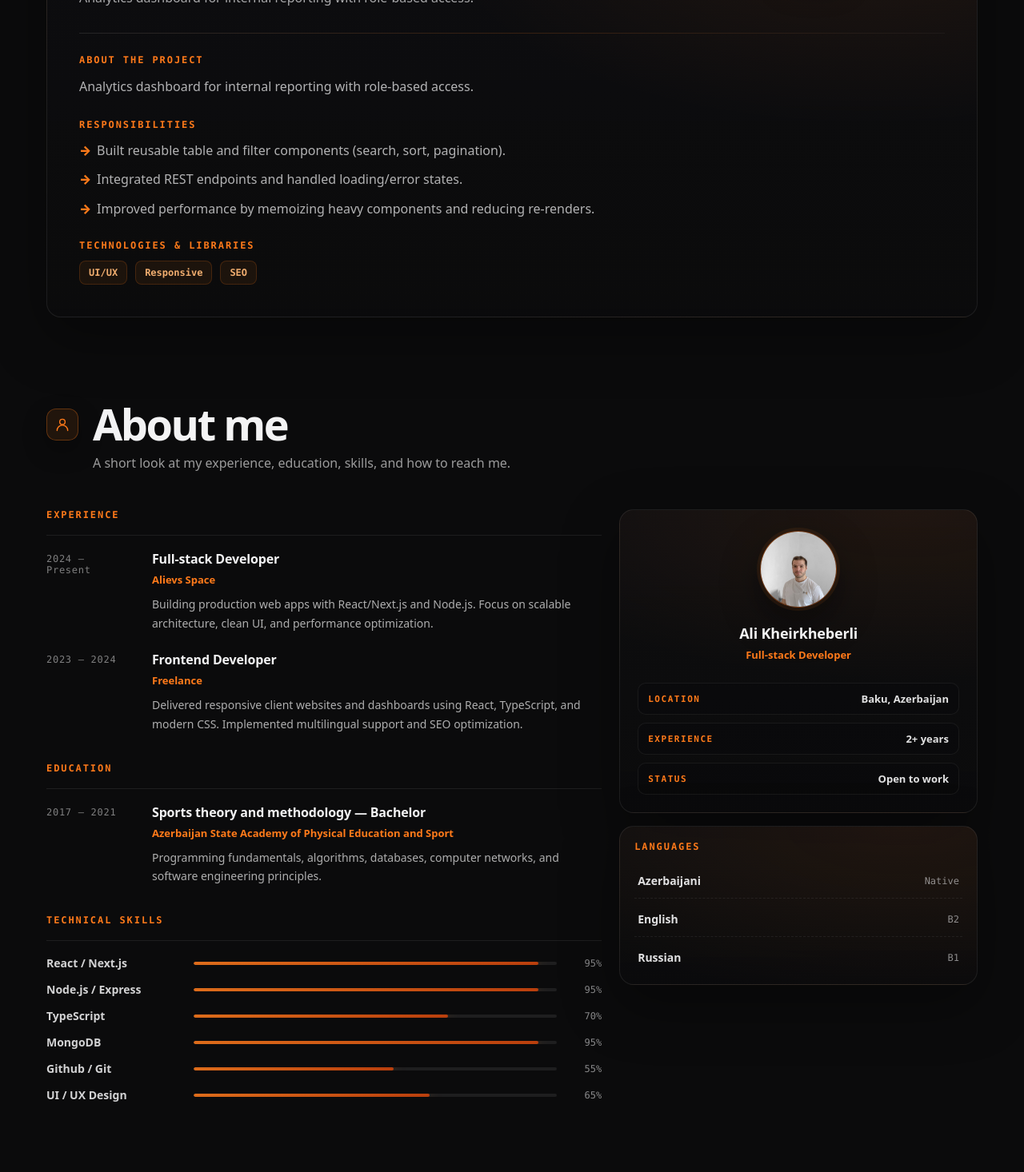
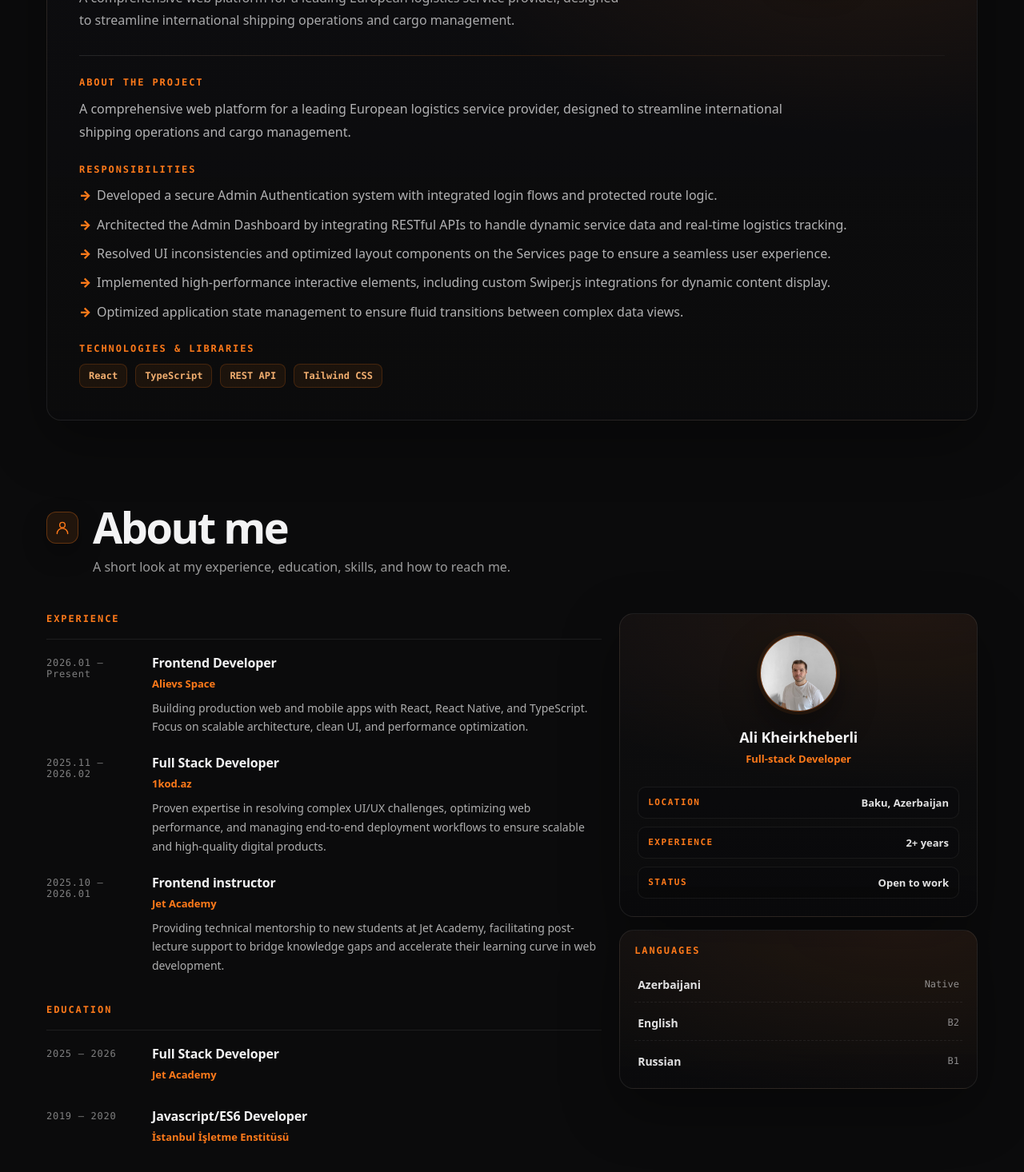
Before and after one commit to Alikh0801/Portfolio, a React (Vite) app in the folder client/: page / in a window 1280 px wide. Shown: the part 2500-3966 px from the top of the page at 80% size. Built offline with nearby package versions, Linux system fonts and the light colour scheme.

Commit message:
data updated

```diff
--- a/client/src/data/about.ts
+++ b/client/src/data/about.ts
@@ -9,7 +9,7 @@ export type Education = {
   period: string;
   degree: string;
   school: string;
-  description: string;
+  description?: string;
 };
 
 export type Skill = {
@@ -44,38 +44,56 @@ export const aboutProfile: AboutProfile = {
 
 export const experiences: Experience[] = [
   {
-    period: "2024 — Present",
-    role: "Full-stack Developer",
+    period: "2026.01 — Present",
+    role: "Frontend Developer",
     company: "Alievs Space",
     description:
-      "Building production web apps with React/Next.js and Node.js. Focus on scalable architecture, clean UI, and performance optimization.",
+      "Building production web and mobile apps with React, React Native, and TypeScript. Focus on scalable architecture, clean UI, and performance optimization.",
   },
   {
-    period: "2023 — 2024",
-    role: "Frontend Developer",
-    company: "Freelance",
+    period: "2025.11 — 2026.02",
+    role: "Full Stack Developer",
+    company: "1kod.az",
     description:
-      "Delivered responsive client websites and dashboards using React, TypeScript, and modern CSS. Implemented multilingual support and SEO optimization.",
+      "Proven expertise in resolving complex UI/UX challenges, optimizing web performance, and managing end-to-end deployment workflows to ensure scalable and high-quality digital products.",
+  },
+  {
+    period: "2025.10 — 2026.01",
+    role: "Frontend instructor",
+    company: "Jet Academy",
+    description:
+      "Providing technical mentorship to new students at Jet Academy, facilitating post-lecture support to bridge knowledge gaps and accelerate their learning curve in web development.",
   },
 ];
 
 export const education: Education[] = [
   {
+    period: "2025 — 2026",
+    degree: "Full Stack Developer",
+    school: "Jet Academy",
+  },
+  {
+    period: "2019 — 2020",
+    degree: "Javascript/ES6 Developer",
+    school: "İstanbul İşletme Enstitüsü",
+  },
+  {
     period: "2017 — 2021",
     degree: "Sports theory and methodology — Bachelor",
     school: "Azerbaijan State Academy of Physical Education and Sport",
-    description:
-      "Programming fundamentals, algorithms, databases, computer networks, and software engineering principles.",
   },
 ];
 
 export const skills: Skill[] = [
-  { name: "React / Next.js", level: 95 },
+  { name: "React", level: 95 },
+  { name: "React Native", level: 85 },
+  { name: "Redux Toolkit", level: 80 },
   { name: "Node.js / Express", level: 95 },
-  { name: "TypeScript", level: 70 },
+  { name: "TypeScript", level: 75 },
   { name: "MongoDB", level: 95 },
-  { name: "Github / Git", level: 55 },
-  { name: "UI / UX Design", level: 65 },
+  { name: "Github / Git", level: 90 },
+  { name: "UI / UX Design", level: 70 },
+  { name: "Web Deployment & Hosting", level: 95 },
 ];
 
 export const languages: Language[] = [
--- a/client/src/data/projects.ts
+++ b/client/src/data/projects.ts
@@ -82,12 +82,14 @@ export const projects: Project[] = [
     type: "company",
     companyName: "Alievs Space",
     description:
-      "Analytics dashboard for internal reporting with role-based access.",
+      "A comprehensive web platform for a leading European logistics service provider, designed to streamline international shipping operations and cargo management.",
     responsibilities: [
-      "Built reusable table and filter components (search, sort, pagination).",
-      "Integrated REST endpoints and handled loading/error states.",
-      "Improved performance by memoizing heavy components and reducing re-renders.",
+      "Developed a secure Admin Authentication system with integrated login flows and protected route logic.",
+      "Architected the Admin Dashboard by integrating RESTful APIs to handle dynamic service data and real-time logistics tracking.",
+      "Resolved UI inconsistencies and optimized layout components on the Services page to ensure a seamless user experience.",
+      "Implemented high-performance interactive elements, including custom Swiper.js integrations for dynamic content display.",
+      "Optimized application state management to ensure fluid transitions between complex data views.",
     ],
-    technologies: ["UI/UX", "Responsive", "SEO"],
+    technologies: ["React", "TypeScript", "REST API", "Tailwind CSS"],
   },
 ];
```
